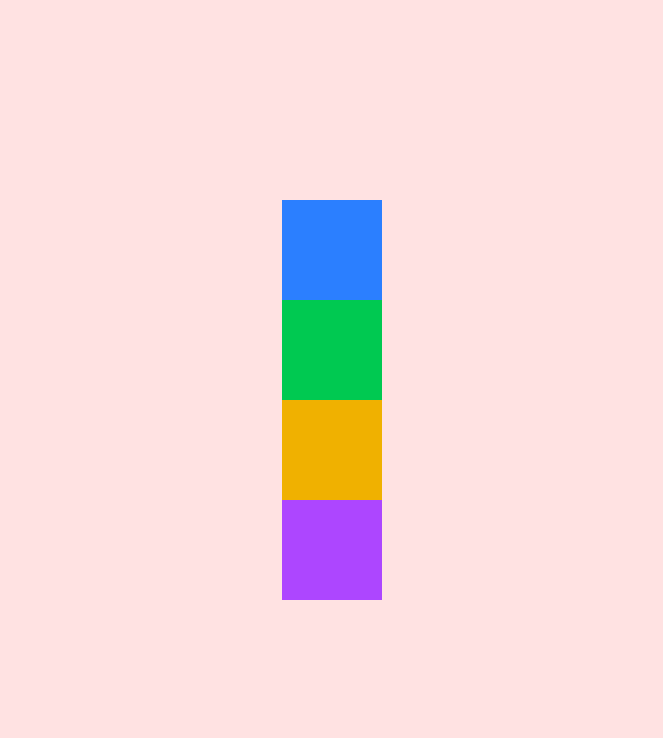
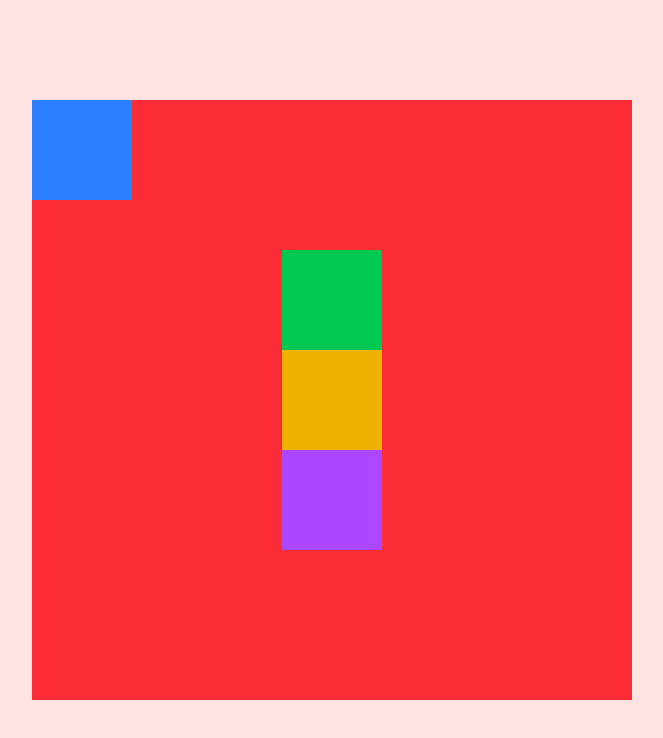
Before and after one commit to Asithalak/fronted-one, a React (Vite) app: page / in a window 1280 px wide. Shown: the top 738 px of the page, without its empty margins (308-971 px from the left). Built offline with nearby package versions, Linux system fonts and the light colour scheme.

Commit message:
relative & absolute

```diff
--- a/src/App.jsx
+++ b/src/App.jsx
@@ -7,10 +7,14 @@
 //screen disign
   return (
     <div className='w-full h-screen bg-red-100 flex flex-col justify-center items-center'>
-    <div className='w-[100px] h-[100px] bg-blue-500'> </div>
-    <div className='w-[100px] h-[100px] bg-green-500'></div>
-    <div className='w-[100px] h-[100px] bg-yellow-500'></div>
-    <div className='w-[100px] h-[100px] bg-purple-500'></div>
+      {/* relative for absolute position */}
+      <div className='relative w-[600px] h-[600px] bg-red-500 flex flex-col justify-center items-center' >
+        {/* absolute positioned elements */}
+        <div className='w-[100px] h-[100px] bg-blue-500 absolute  top-[0px] left-[0px]'> </div>
+        <div className='w-[100px] h-[100px] bg-green-500'></div>
+        <div className='w-[100px] h-[100px] bg-yellow-500'></div>
+        <div className='w-[100px] h-[100px] bg-purple-500'></div>
+      </div>
     </div>
   )
 }
```
